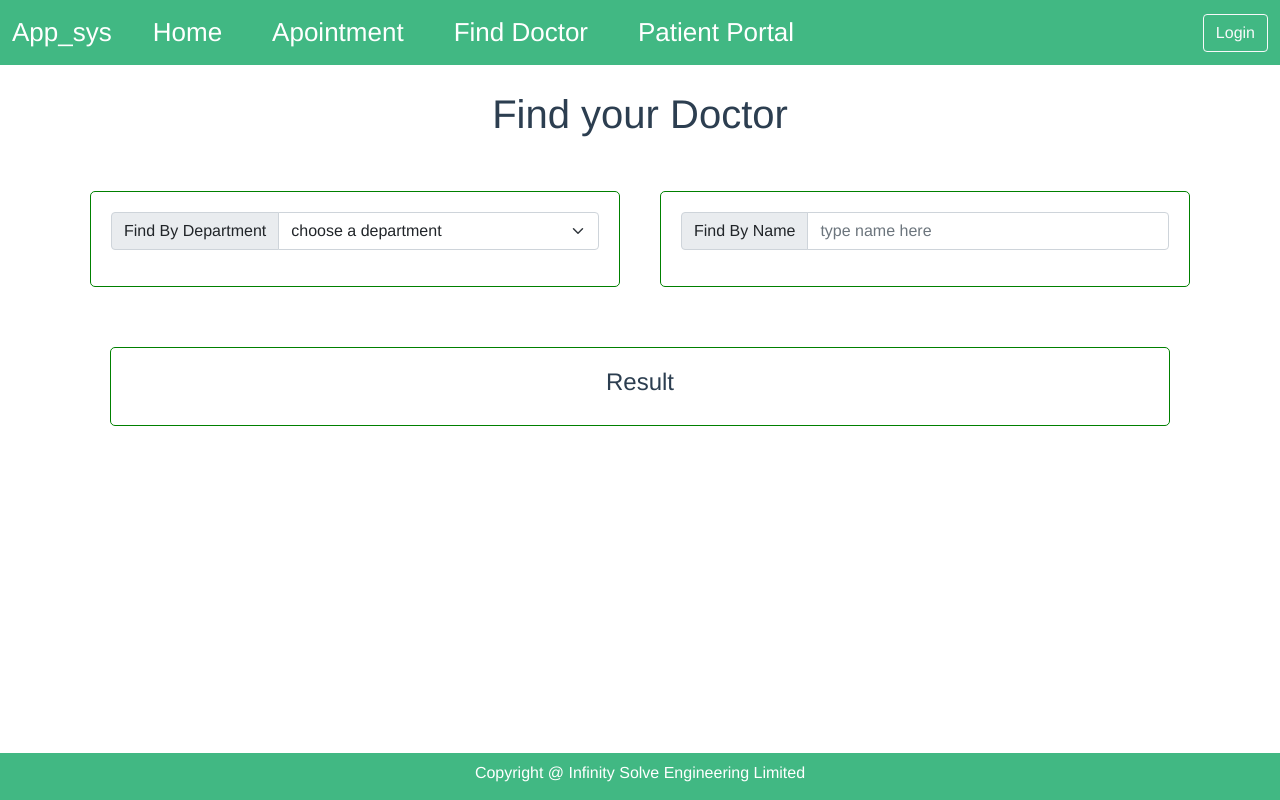
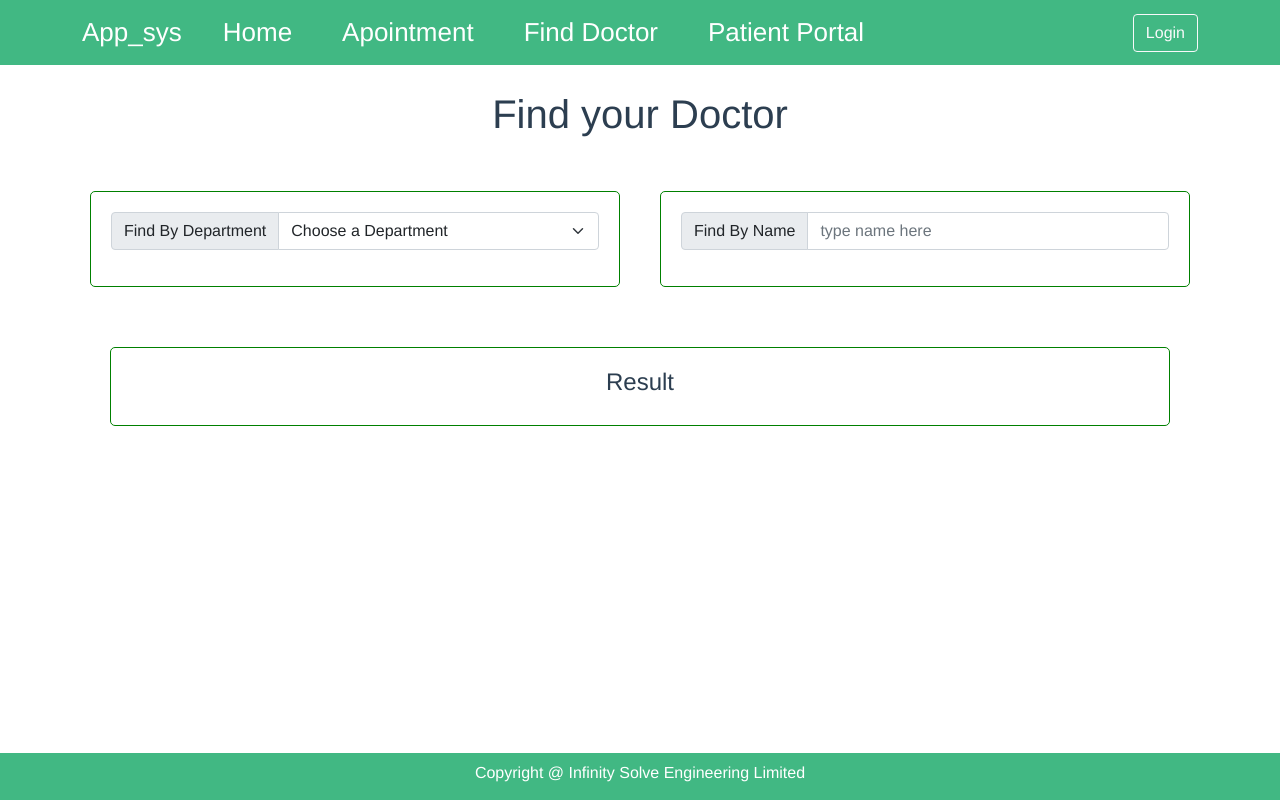
Before and after one commit to Arik096/app_sys_FE, a Vue app: page /finddoctor in a window 1280 px wide. Built offline with nearby package versions, Linux system fonts and the light colour scheme.

Commit message:
find by department dropdown added

```diff
--- a/src/components/NavBar.vue
+++ b/src/components/NavBar.vue
@@ -1,6 +1,6 @@
 <template>
   <nav class="navbar navbar-expand-lg navbar-dark bg-teal" id="custom_nav">
-  <div class="container-fluid" id="custom_nav">
+  <div class="container" id="custom_nav">
     <a class="navbar-brand" href="#">App_sys</a>
     <button class="navbar-toggler" type="button" data-bs-toggle="collapse" data-bs-target="#navbarTogglerDemo02" aria-controls="navbarTogglerDemo02" aria-expanded="false" aria-label="Toggle navigation">
       <span class="navbar-toggler-icon"></span>
--- a/src/views/FindDoctor.vue
+++ b/src/views/FindDoctor.vue
@@ -8,11 +8,14 @@
             <label class="input-group-text" for="inputGroupSelect01"
               >Find By Department</label
             >
-            <select class="form-select" id="inputGroupSelect01">
-              <option selected>choose a department</option>
-              <option value="1">One</option>
-              <option value="2">Two</option>
-              <option value="3">Three</option>
+            <select class="form-select" :model="Selected">
+              <option disabled selected>Choose a Department</option>
+              <option
+                v-for="department in departments"
+                :key="department.id"
+              >
+                {{ department.name }}
+              </option>
             </select>
           </div>
         </h4>
@@ -33,7 +36,11 @@
   </div>
   <div class="container">
     <div class="row" id="result">
-      <div class="col-sm" id="result_col"><h4>Result</h4></div>
+      <div class="col-sm" id="result_col">
+        <h4>Result</h4>
+        {{ Selected }}
+        <table></table>
+      </div>
     </div>
   </div>
 </template>
@@ -43,7 +50,40 @@ export default {
   data() {
     return {
       Doctors: [
+        {
+          name: "	Dr. Biswajit Bhattacharjee",
+          Department: "Cancer Care Center",
+          Info: "Consultant (Radiation and clinical Oncology)",
+          image: "Biswajit_Bhattacharjee.jpg",
+        },
+        {
+          name: "Dr. Anonto",
+          Department: "AIDS",
+          Info: "Consultant (Radiation and clinical Oncology)",
+          image: "Biswajit_Bhattacharjee.jpg",
+        },
+        {
+          name: "Dr. Arik",
+          Department: "ENT",
+          Info: "Consultant (Radiation and clinical Oncology)",
+          image: "Biswajit_Bhattacharjee.jpg",
+        },
       ],
+      departments: [
+        {
+          name: "Cancer Care Center",
+          id: 1,
+        },
+        {
+          name: "AIDS",
+          id: 2,
+        },
+        {
+          name: "ENT",
+          id: 3,
+        },
+      ],
+      Selected: "",
     };
   },
 };
@@ -56,7 +96,9 @@ h1 {
 #result {
   padding: 20px;
 }
-#find_dept, #find_name, #result_col {
+#find_dept,
+#find_name,
+#result_col {
   border: 1px solid green;
   border-radius: 5px;
   margin: 20px;
```
Also changed, not shown: src/assets/Doctor_img/Biswajit_Bhattacharjee.jpg (added).
